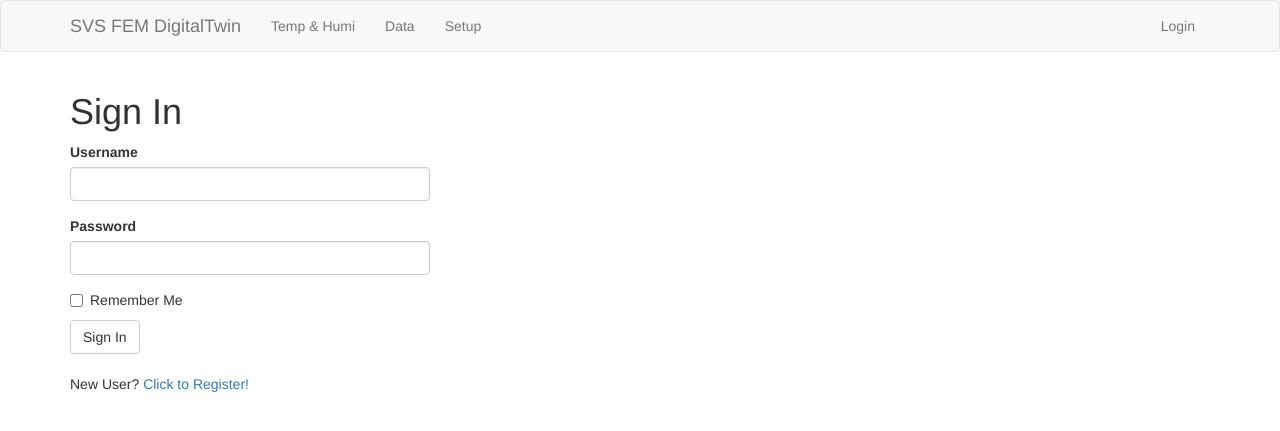
After one commit to pkonas/devel-gcloud, a Flask app: page /login in a window 1280 px wide. The commit adds this page. Shown: the top 431 px of the page. Run offline with Flask 2, Linux system fonts and the light colour scheme; some libraries are stand-ins or nearby versions.

Commit message:
User login

```diff
--- a/dtwin_web/__init__.py
+++ b/dtwin_web/__init__.py
@@ -5,6 +5,7 @@ from flask_migrate import Migrate
 from flask_bootstrap import Bootstrap
 import rq
 from redis import Redis
+from flask_login import LoginManager
 
 app = Flask(__name__)
 app.config.from_object(Config)
@@ -13,5 +14,7 @@ migrate = Migrate(app, db)
 bootstrap = Bootstrap(app)
 app.redis = Redis.from_url(app.config['REDIS_URL'])
 app.task_queue = rq.Queue('dtwin-tasks', connection=app.redis)
+login = LoginManager(app)
+login.login_view = 'login'
 
 from dtwin_web import routes,models
--- a/dtwin_web/forms.py
+++ b/dtwin_web/forms.py
@@ -1 +1,29 @@
 # -*- coding: utf-8 -*-
+from flask_wtf import FlaskForm
+from wtforms import StringField, PasswordField, BooleanField, SubmitField
+from wtforms.validators import ValidationError, DataRequired, Email, EqualTo
+from dtwin_web.models import User
+
+class LoginForm(FlaskForm):
+    username = StringField('Username', validators=[DataRequired()])
+    password = PasswordField('Password', validators=[DataRequired()])
+    remember_me = BooleanField('Remember Me')
+    submit = SubmitField('Sign In')
+
+class RegistrationForm(FlaskForm):
+    username = StringField('Username', validators=[DataRequired()])
+    email = StringField('Email', validators=[DataRequired(), Email()])
+    password = PasswordField('Password', validators=[DataRequired()])
+    password2 = PasswordField(
+        'Repeat Password', validators=[DataRequired(), EqualTo('password')])
+    submit = SubmitField('Register')
+
+    def validate_username(self, username):
+        user = User.query.filter_by(username=username.data).first()
+        if user is not None:
+            raise ValidationError('Please use a different username.')
+
+    def validate_email(self, email):
+        user = User.query.filter_by(email=email.data).first()
+        if user is not None:
+            raise ValidationError('Please use a different email address.')
--- a/dtwin_web/routes.py
+++ b/dtwin_web/routes.py
@@ -1,15 +1,21 @@
 # -*- coding: utf-8 -*-
 from dtwin_web import app
-from flask import render_template, make_response
+from flask import render_template, make_response, flash, redirect, url_for
 import json
 from dtwin_web import db
-from dtwin_web.models import Data
+from dtwin_web.models import Data,User
+from flask_login import current_user, login_user, logout_user
+from dtwin_web.forms import LoginForm, RegistrationForm
+from flask_login import login_required
+from flask import request
+from werkzeug.urls import url_parse
 
 @app.route('/')
 def index():
-    return render_template('index.html', title='Home')
+    return render_template('index.html', title='Temperature and humidity')
 
 @app.route('/data', methods=["GET", "POST"])
+@login_required
 def data():
     obj = db.session.query(Data.datetime, Data.temperature, Data.humidity).order_by(db.desc('datetime')).first()
     Temperature = obj[1]
@@ -19,6 +25,43 @@ def data():
     response.content_type = 'application/json'
     return response
 
-@app.route('/worker', methods=["GET", "POST"])
-def worker():
+@app.route('/setup', methods=["GET", "POST"])
+@login_required
+def setup():
     rq_job = app.task_queue.enqueue('dtwin_web.server.start_server',job_timeout=-1)
+
+@app.route('/login', methods=['GET', 'POST'])
+def login():
+    if current_user.is_authenticated:
+        return redirect(url_for('index'))
+    form = LoginForm()
+    if form.validate_on_submit():
+        user = User.query.filter_by(username=form.username.data).first()
+        if user is None or not user.check_password(form.password.data):
+            flash('Invalid username or password')
+            return redirect(url_for('login'))
+        login_user(user, remember=form.remember_me.data)
+        next_page = request.args.get('next')
+        if not next_page or url_parse(next_page).netloc != '':
+            next_page = url_for('index')
+        return redirect(next_page)
+    return render_template('login.html', title='Sign In', form=form)
+
+@app.route('/logout')
+def logout():
+    logout_user()
+    return redirect(url_for('index'))
+
+@app.route('/register', methods=['GET', 'POST'])
+def register():
+    if current_user.is_authenticated:
+        return redirect(url_for('index'))
+    form = RegistrationForm()
+    if form.validate_on_submit():
+        user = User(username=form.username.data, email=form.email.data)
+        user.set_password(form.password.data)
+        db.session.add(user)
+        db.session.commit()
+        flash('Congratulations, you are now a registered user!')
+        return redirect(url_for('login'))
+    return render_template('register.html', title='Register', form=form)
--- a/dtwin_web/templates/base.html
+++ b/dtwin_web/templates/base.html
@@ -18,7 +18,16 @@
             </div>
             <div class="collapse navbar-collapse" id="bs-example-navbar-collapse-1">
                 <ul class="nav navbar-nav">
-                    <li><a href="{{ url_for('index') }}">Home</a></li>
+                    <li><a href="{{ url_for('index') }}">Temp & Humi</a></li>
+                    <li><a href="{{ url_for('data') }}">Data</a></li>
+                    <li><a href="{{ url_for('setup') }}">Setup</a></li>
+                </ul>
+                <ul class="nav navbar-nav navbar-right">
+                    {% if current_user.is_anonymous %}
+                    <li><a href="{{ url_for('login') }}">Login</a></li>
+                    {% else %}
+                    <li><a href="{{ url_for('logout') }}">Logout</a></li>
+                    {% endif %}
                 </ul>
             </div>
         </div>
--- /dev/null
+++ b/dtwin_web/templates/login.html
@@ -0,0 +1,13 @@
+{% extends "base.html" %}
+{% import 'bootstrap/wtf.html' as wtf %}
+
+{% block app_content %}
+    <h1>Sign In</h1>
+    <div class="row">
+        <div class="col-md-4">
+            {{ wtf.quick_form(form) }}
+        </div>
+    </div>
+    <br>
+    <p>New User? <a href="{{ url_for('register') }}">Click to Register!</a></p>
+{% endblock %}
--- /dev/null
+++ b/dtwin_web/templates/setup.html
@@ -0,0 +1,5 @@
+{% extends "base.html" %}
+
+{% block app_content %}
+    <h1>Worker started</h1>
+{% endblock %}
--- a/requirements.txt
+++ b/requirements.txt
@@ -3,6 +3,11 @@ Flask==2.1.1
 Flask_Bootstrap==3.3.7.1
 Flask_Migrate==3.1.0
 Flask_SQLAlchemy==2.5.1
+Flask-Login==0.6.0
+WTForms==3.0.1
+Flask-WTF==1.0.1
 redis==4.2.2
 rq==1.10.1
 SQLAlchemy==1.4.22
+email-validator==1.2.1
+gunicorn==20.1.0
```
Also changed, not shown: dtwin_web/models.py (+22 -1 lines), dtwin_web/templates/register.html (added, +11 -0 lines), app.db.
